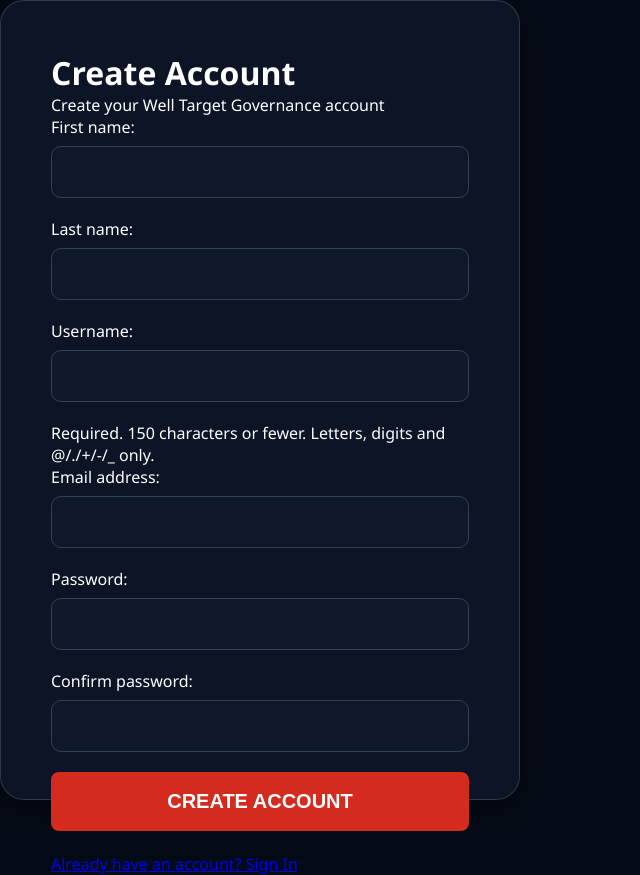
After one commit to Pbecca813-Code/Exploratory-Well-Target-Governance-Platform, a Django app: page /register/ in a window 1280 px wide. The commit adds this page. Shown: the whole page, without its empty margins (0-640 px from the left). Run offline with Django 5.2, Linux system fonts and the light colour scheme.

Commit message:
Update registration page

```diff
--- a/governance/forms.py
+++ b/governance/forms.py
@@ -1,25 +1,66 @@
 from django import forms
-from .models import WellTarget, WellTargetDocument
+from django.contrib.auth.models import User
+
+from .models import (
+    WellTarget,
+    WellTargetDocument,
+)
 
 
 class WellTargetForm(forms.ModelForm):
 
     class Meta:
-
         model = WellTarget
 
         fields = [
-            'target_name',
-            'basin',
-            'status'
+            "target_name",
+            "basin",
+            "status",
         ]
+
+
 class WellTargetDocumentForm(forms.ModelForm):
 
     class Meta:
-
         model = WellTargetDocument
 
         fields = [
-            'well_target',
-            'file'
+            "well_target",
+            "file",
         ]
+
+
+class RegisterUserForm(forms.ModelForm):
+
+    password = forms.CharField(
+        widget=forms.PasswordInput()
+    )
+
+    confirm_password = forms.CharField(
+        widget=forms.PasswordInput()
+    )
+
+    class Meta:
+        model = User
+
+        fields = [
+            "first_name",
+            "last_name",
+            "username",
+            "email",
+            "password",
+        ]
+
+    def clean(self):
+
+        cleaned_data = super().clean()
+
+        password = cleaned_data.get("password")
+        confirm = cleaned_data.get("confirm_password")
+
+        if password != confirm:
+            raise forms.ValidationError(
+                "Passwords do not match."
+            )
+
+        return cleaned_data
--- a/governance/urls.py
+++ b/governance/urls.py
@@ -8,6 +8,8 @@ urlpatterns = [
         views.home,
         name='home'
     ),
+
+    path("register/", views.register, name="register"),
 
     path(
     'well-targets/',
--- a/governance/views.py
+++ b/governance/views.py
@@ -1,3 +1,8 @@
+from django.contrib.auth.models import User
+from django.contrib.auth import login
+from django.shortcuts import render, redirect
+from .forms import RegisterUserForm
+
 from django.http import FileResponse, Http404
 from django.shortcuts import get_object_or_404
 
@@ -253,3 +258,38 @@ def delete_document(request, document_id):
     document.delete()
 
     return redirect('documents')
+
+def register(request):
+
+    if request.user.is_authenticated:
+        return redirect("home")
+
+    if request.method == "POST":
+
+        form = RegisterUserForm(request.POST)
+
+        if form.is_valid():
+
+            user = User.objects.create_user(
+                username=form.cleaned_data["username"],
+                first_name=form.cleaned_data["first_name"],
+                last_name=form.cleaned_data["last_name"],
+                email=form.cleaned_data["email"],
+                password=form.cleaned_data["password"],
+            )
+
+            login(request, user)
+
+            return redirect("home")
+
+    else:
+
+        form = RegisterUserForm()
+
+    return render(
+        request,
+        "registration/register.html",
+        {
+            "form": form
+        }
+    )
--- /dev/null
+++ b/templates/registration/register.html
@@ -0,0 +1,52 @@
+{% load static %}
+
+<!DOCTYPE html>
+<html>
+
+<head>
+
+    <title>Register</title>
+
+    <link rel="stylesheet" href="{% static 'css/login.css' %}">
+
+</head>
+
+<body>
+
+<div class="login-container">
+
+    <div class="login-card">
+
+        <h1>Create Account</h1>
+
+        <p>Create your Well Target Governance account</p>
+
+        <form method="POST">
+
+            {% csrf_token %}
+
+            {{ form.as_p }}
+
+            <button type="submit" class="login-btn">
+
+                CREATE ACCOUNT
+
+            </button>
+
+        </form>
+
+        <br>
+
+        <a href="{% url 'login' %}">
+
+            Already have an account? Sign In
+
+        </a>
+
+    </div>
+
+</div>
+
+</body>
+
+</html>
```
Also changed, not shown: config/settings.py (+5 -2 lines), templates/registration/login.html (+17 -1 lines).
